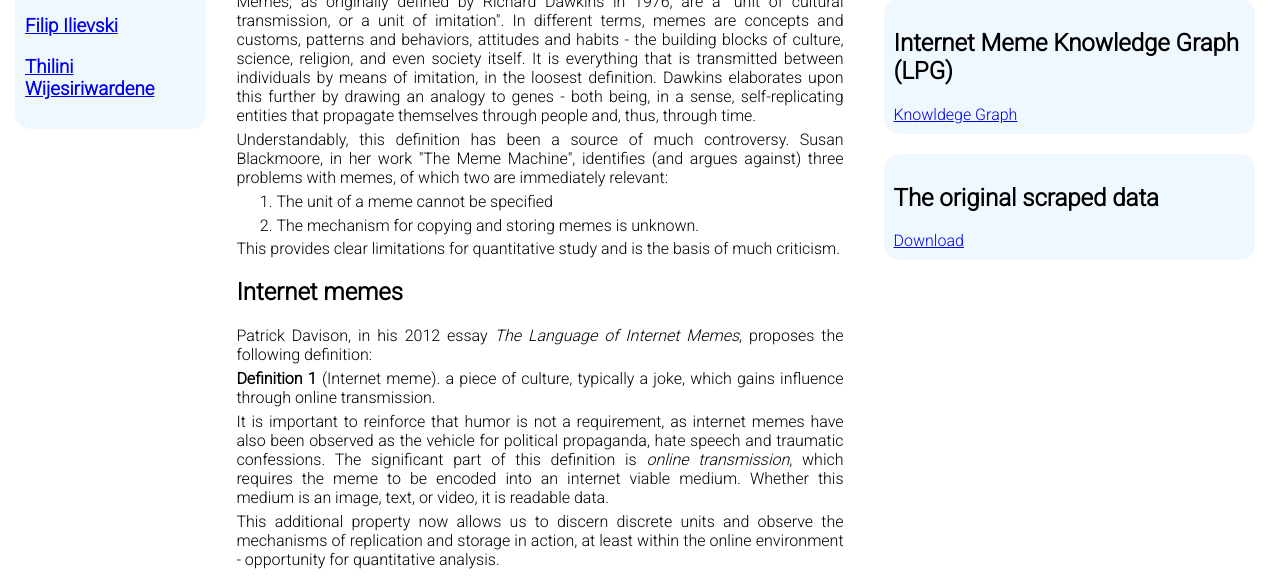
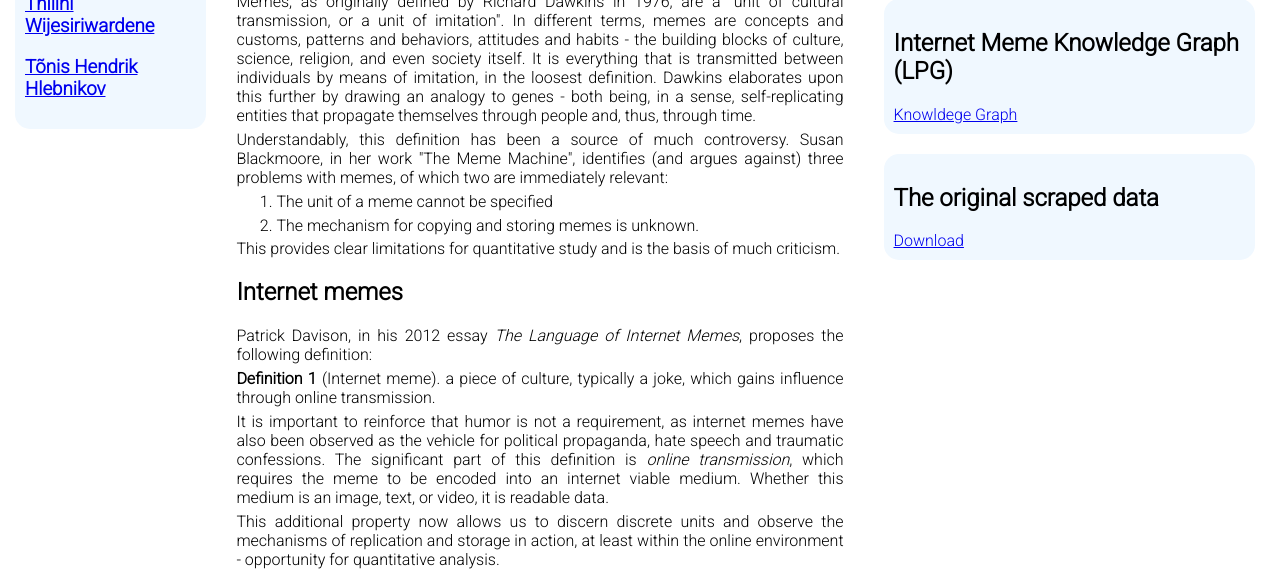
Before and after one commit to riccardotommasini/imkg, a plain HTML site: page index.html in a window 1280 px wide. Shown: the part 216-800 px from the top of the page. Drawn offline with Linux system fonts and the light colour scheme.

Commit message:
wrong contributors

```diff
--- a/index.html
+++ b/index.html
@@ -98,7 +98,7 @@ function navTo(s) {
     <BODY>
         <div class="contributors">
             <h2>Contributors</h2>
-            <div class="contributor"><h3><a href="https://riccardotommasini.com/">Riccardo Tommasini</a></h3></div><div class="contributor"><h3><a href="https://tõnis.ee/">Tõnis Hendrik Hlebnikov</a> </h3></div><div class="contributor"><h3><a href="https://usc-isi-i2.github.io/ilievski/">Filip Ilievski</a></h3></div><div class="contributor"><h3><a href="https://www.linkedin.com/in/thilini-w/">Thilini Wijesiriwardene</a></h3></div>
+            <div class="contributor"><h3><a href="https://riccardotommasini.com/">Riccardo Tommasini</a></h3></div><div class="contributor"><h3><a href="https://usc-isi-i2.github.io/ilievski/">Filip Ilievski</a></h3></div><div class="contributor"><h3><a href="https://www.linkedin.com/in/thilini-w/">Thilini Wijesiriwardene</a></h3></div><div class="contributor"><h3><a href="https://tõnis.ee/">Tõnis Hendrik Hlebnikov</a></h3></div>
         </div>
         <div class="page">
             <h1>The Meme Analytics Project</h1>
```
Also changed, not shown: 1 other file.
